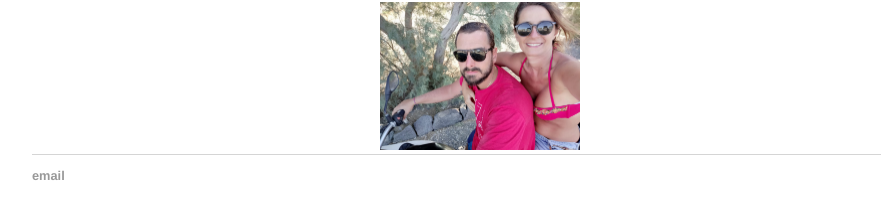
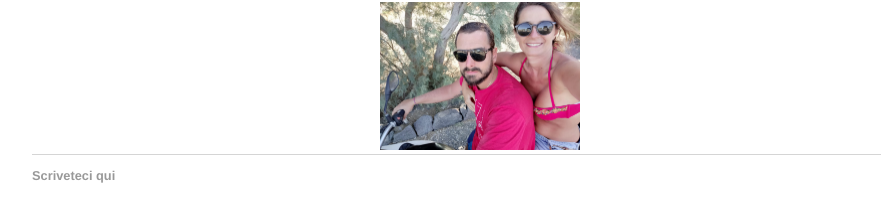
Before and after one commit to marcoelaura/marcoelaura.github.io, a Jekyll site: the page built from index.html, in a window 1280 px wide. Shown: the part 463-685 px from the top of the page, without its empty margins (160-1041 px from the left). Built offline with Jekyll 4.4.1, drawn with Linux system fonts in a browser that asks for light colours.

Commit message:
Update default.html

```diff
--- a/_layouts/default.html
+++ b/_layouts/default.html
@@ -22,7 +22,7 @@
 			</div><!-- /.container -->
 			<footer>
 	    		<ul>
-	        		<li><a href="mailto:marcoelaura.wedding@gmail.com">email</a></li>
+	        		<li><a href="mailto:marcoelaura.wedding@gmail.com">Scriveteci qui</a></li>
 				</ul>
 			</footer>
 		</body>
```
